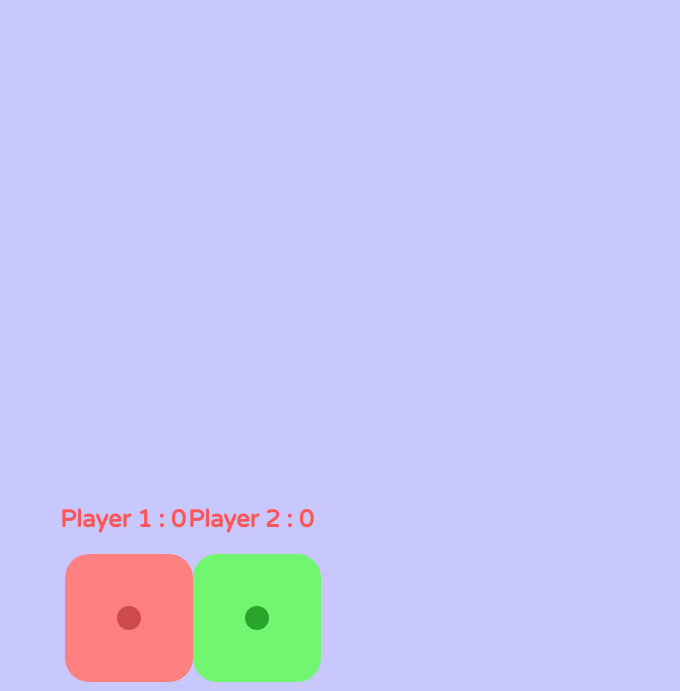
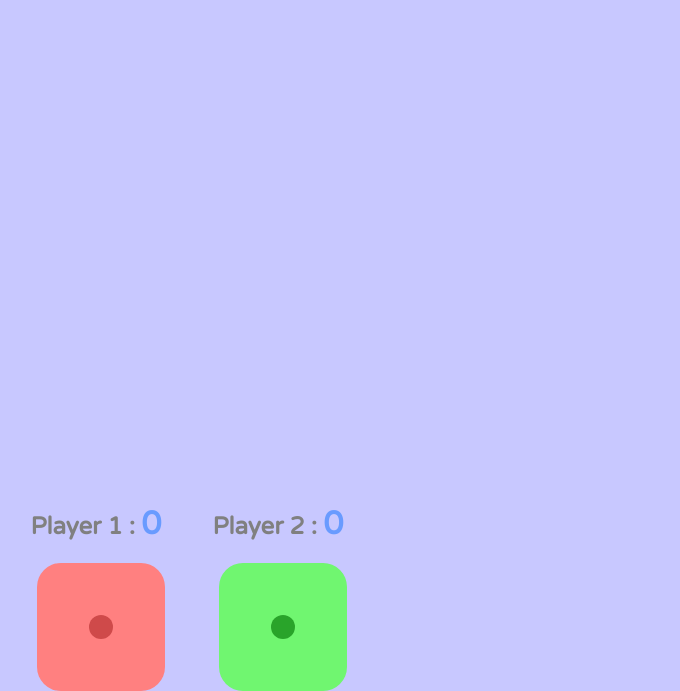
Before and after one commit to Hrishikesh-2712/diceGame2Players, a plain HTML site: page index.html in a window 1280 px wide. Shown: the part 268-959 px from the top of the page, without its empty margins (453-1133 px from the left). Drawn offline with Linux system fonts and the light colour scheme.

Commit message:
Update style.css
add colors for scores

```diff
--- a/style.css
+++ b/style.css
@@ -5,7 +5,7 @@ body{
     transition:0.5s;
     margin:0;
     background-color: rgb(200 200 255);
-    color: rgb(255 87 87);
+    color: rgb(237 97 97);;
     text-align:
     center;
     user-select: none;
@@ -136,3 +136,10 @@ body{
     }
 
 }
+.pl1, .pl2{padding:0 2%;
+          color:gray;}
+
+strong{
+    font-size:2rem;
+    color:#699bff
+}
```
